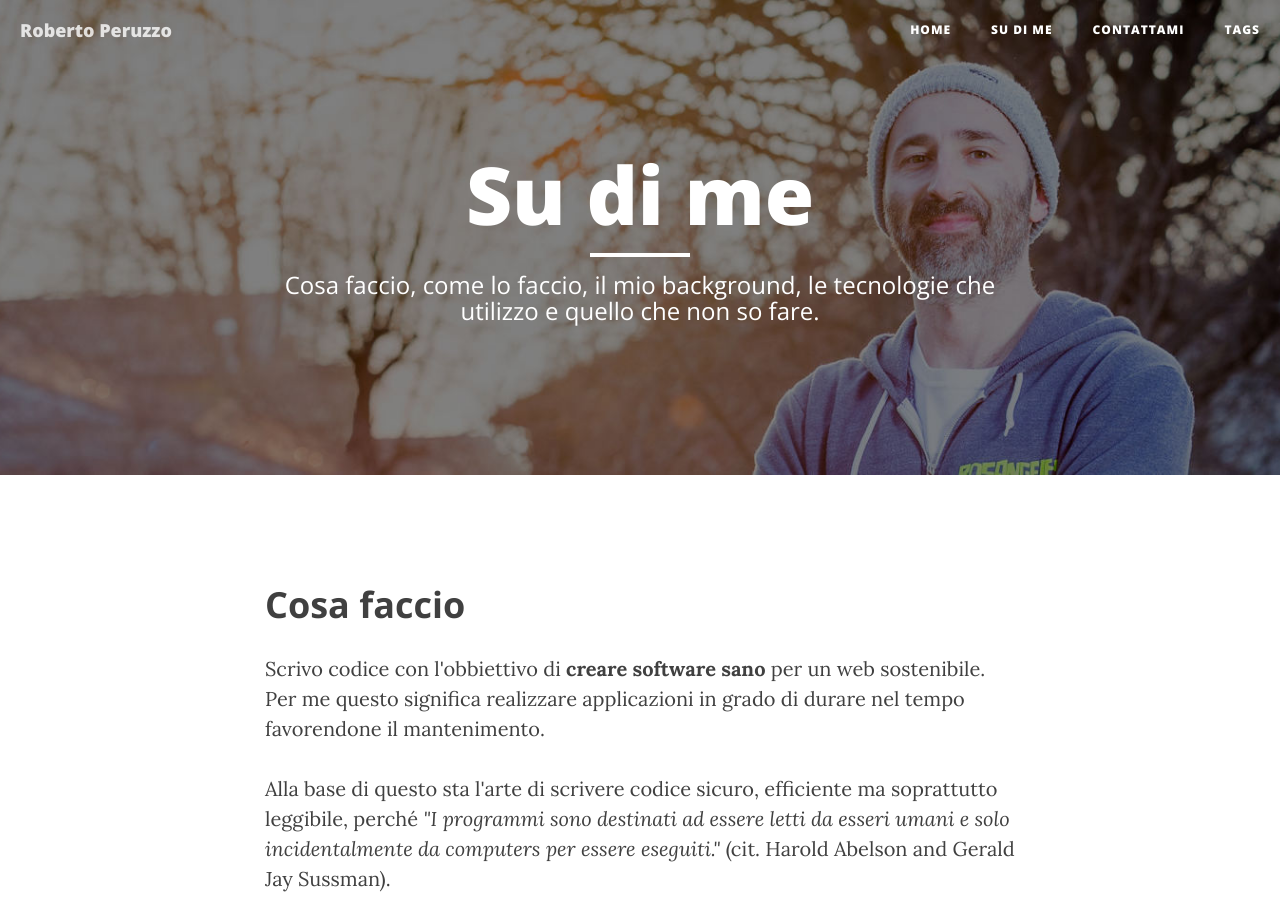
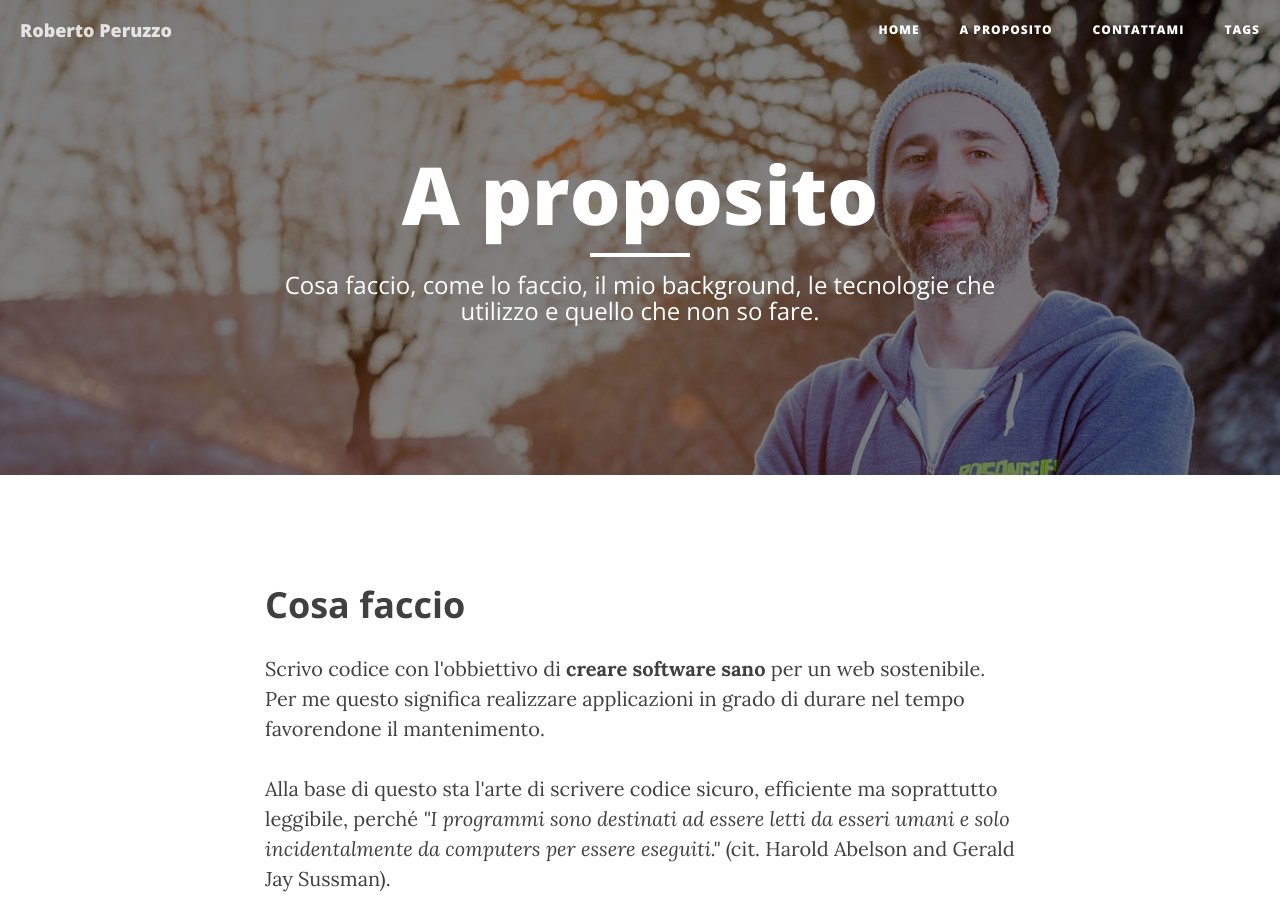
Before and after one commit to robertoperuzzo/robertoperuzzo.github.io, a Jekyll site: the page built from about.html, in a window 1280 px wide and 900 px high. Built offline with Jekyll 4.4.1, drawn with Linux system fonts in a browser that asks for light colours; nearby versions of some CDN libraries; comment, search, counter and statistics services are not loaded.

Commit message:
Updated about.html title

```diff
--- a/about.html
+++ b/about.html
@@ -1,6 +1,6 @@
 ---
 layout: page
-title: "Su di me"
+title: "A proposito"
 description: "Cosa faccio, come lo faccio, il mio background, le tecnologie che utilizzo e quello che non so fare."
 header-img: "img/about-bg-2.jpg"
 ---
```
